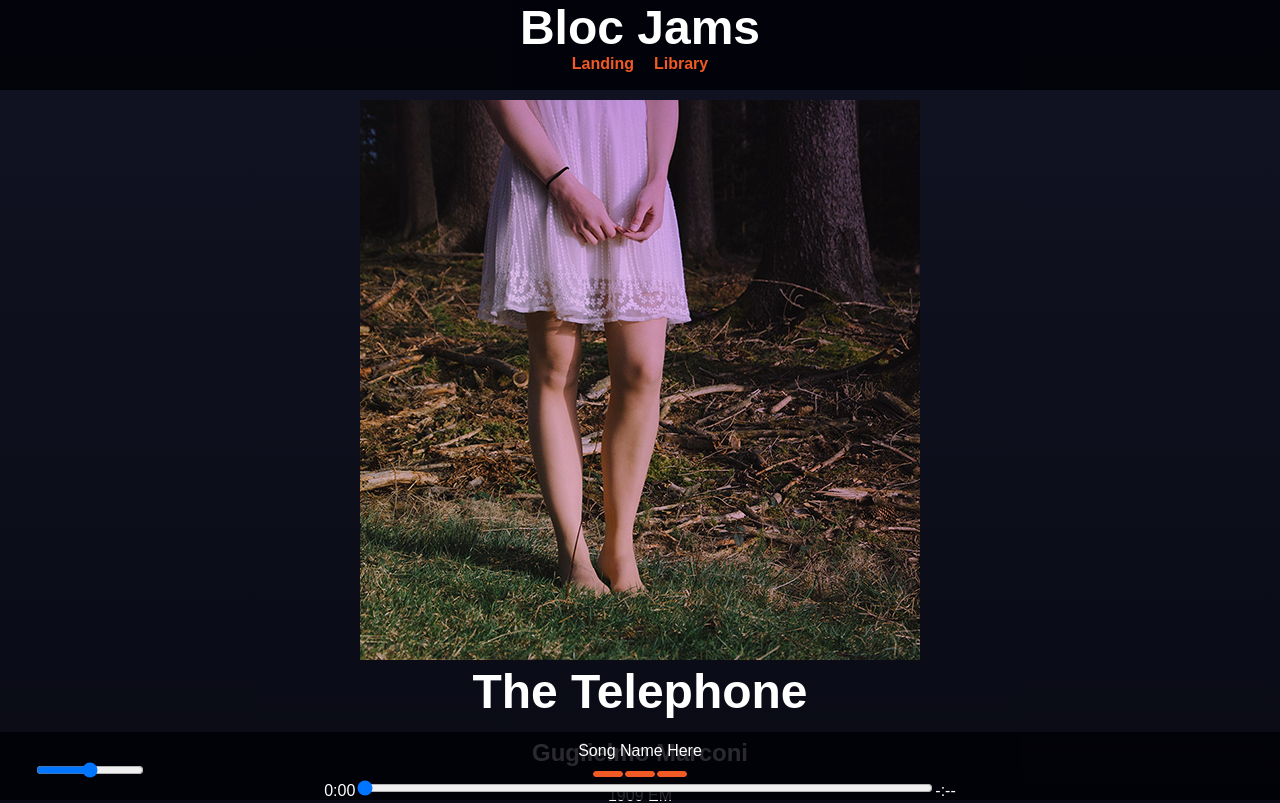
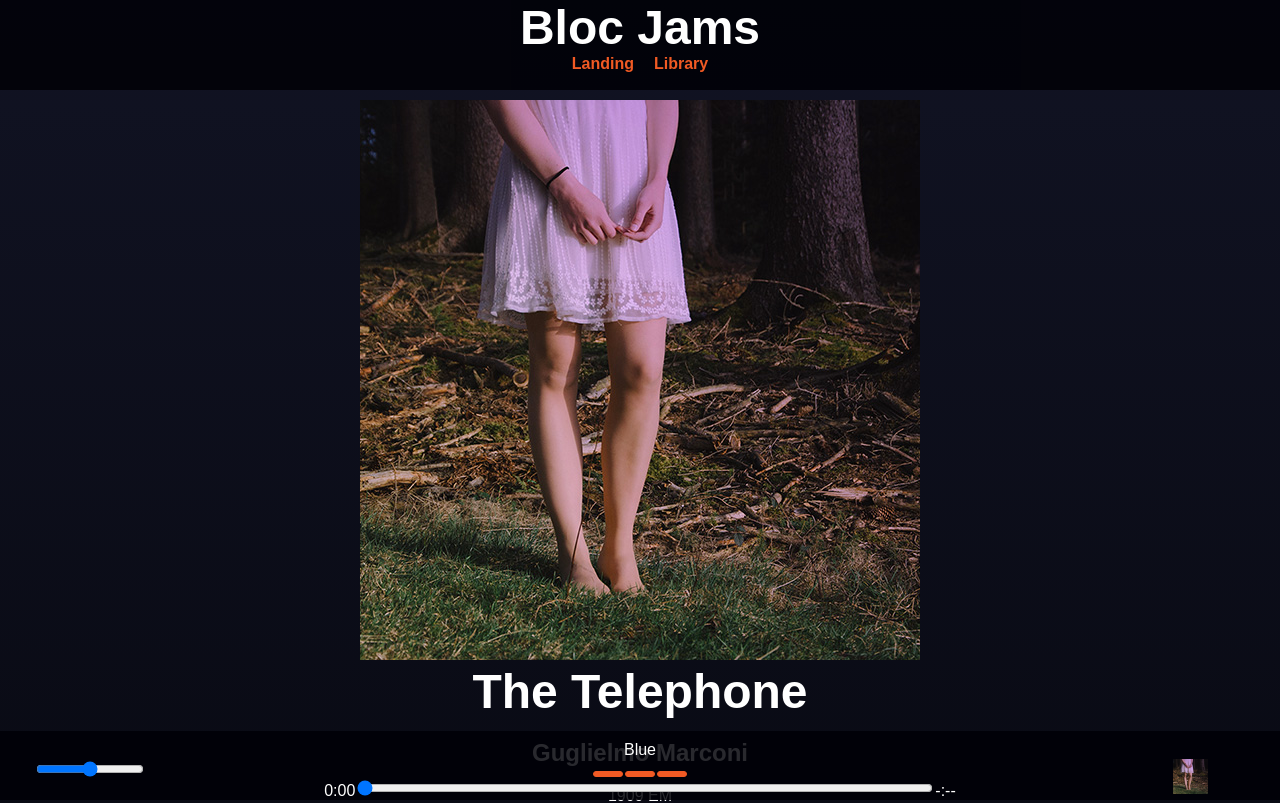
Before and after one commit to Nick-Maldonado/bloc-jams-react, a React (Create React App) app: page /album/the-telephone in a window 1280 px wide. Shown: the top 803 px of the page. Built offline with nearby package versions, Linux system fonts and the light colour scheme; the HTML template or start-up script is replaced by a standard one.

Commit message:
added song name to player bar, added album cover to player bar

```diff
--- a/src/components/Album.js
+++ b/src/components/Album.js
@@ -159,6 +159,7 @@ class Album extends Component {
           coverArt={this.state.album.albumCover}
           isPlaying={this.state.isPlaying}
           currentSong={this.state.currentSong}
+          songName={this.state.currentSong.title}
           currentTime={this.audioElement.currentTime}
           displayTime={this.formatTime(this.audioElement.currentTime)}
           duration={this.audioElement.duration}
--- a/src/components/PlayerBar.js
+++ b/src/components/PlayerBar.js
@@ -4,7 +4,7 @@
 		render() {
 			return (
 				<section className="player-bar">
-          <div id="currently-playing">Song Name Here</div>
+          <div id="currently-playing">{this.props.songName}</div>
           <section id="volume-control">
 						<div className="icon ion-volume-low"></div>
 						<input
@@ -29,9 +29,9 @@
 							<span className="ion-skip-forward"></span>
 						</button>
 					</section>
-          {/* <section id="cover-art">
-            <img src={this.props.coverArt}/>
-          </section> */}
+          <section id="cover-art">
+            <img src={this.props.coverArt} alt={this.props.songName}/>
+          </section>
 					<section id="time-control">
 						<div className="current-time">{this.props.displayTime}</div>
 						<input
--- a/src/index.css
+++ b/src/index.css
@@ -37,6 +37,7 @@ button {
   border-color: #f15a24;
   border-width: 1px;
   padding: 2px;
+  width: 20px;
 }
 
 button:hover {
@@ -52,8 +53,10 @@ button:hover {
 
 #buttons {
   width: 96px;
+  height: 100%;
   margin: auto;
-  /* display: inline-block; */
+  display: inline-block;
+  vertical-align: middle;
 }
 
 h1 {
@@ -108,8 +111,9 @@ td {
 
 #volume-control {
   width: 180px;
-  /* display: inline-block; */
   float: left;
+  height: 100%;
+  vertical-align: middle;
 }
 
 #volume-control .seek-bar{
@@ -118,10 +122,10 @@ td {
 
 #cover-art{
   float: right;
-  width: 35px;
-  display: inline-block;
+  width: 180px;
+  height: 35px;
 }
 
 #cover-art img{
-  width: 100%;
+  width: 35px;
 }
```
